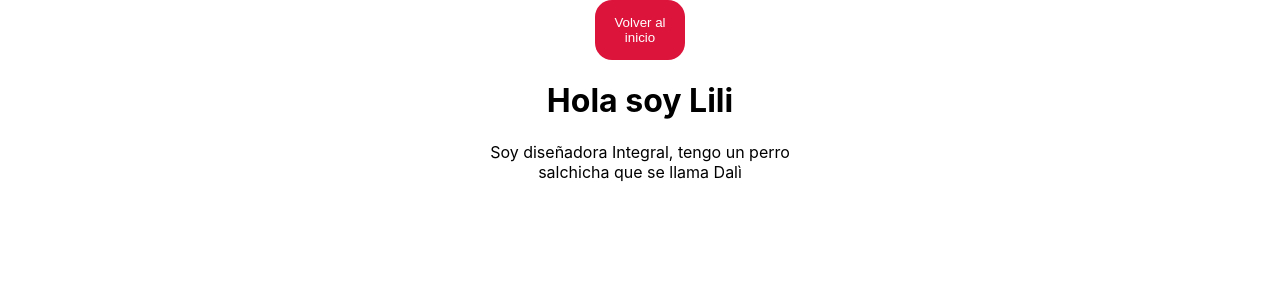
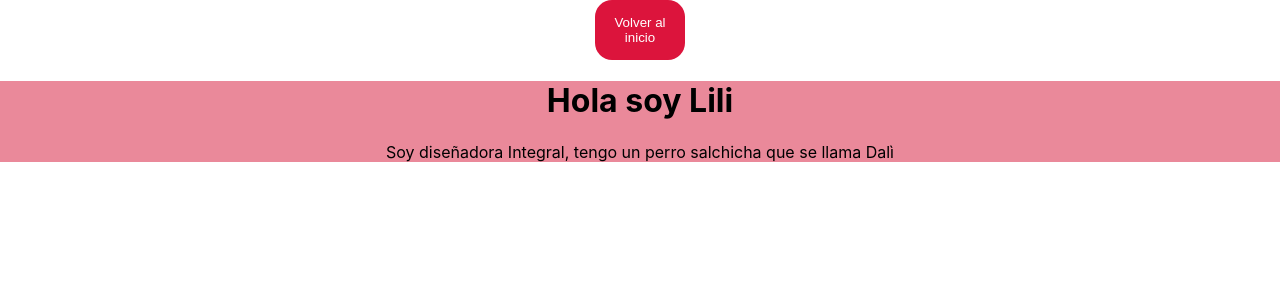
Before and after one commit to KarinaKanoDev/Practica-Talent, a React (Create React App) app: page /Lili in a window 1280 px wide. Shown: the top 300 px of the page. Built offline with nearby package versions, Linux system fonts and the light colour scheme.

Commit message:
Descripcion con backgorund

```diff
--- a/src/Components/Lili/Lili.css
+++ b/src/Components/Lili/Lili.css
@@ -0,0 +1,4 @@
+.content-description{
+    background-color: #EA899A;
+
+}
--- a/src/Components/Lili/Lili.jsx
+++ b/src/Components/Lili/Lili.jsx
@@ -5,8 +5,12 @@ const Lili = () => {
     return (
         <Fragment>
             <BotonHomePage />
+            <div className="content-description">
             <h1>Hola soy Lili</h1>
-            <p>Soy diseñadora Integral, tengo un perro <br></br>salchicha que se llama Dalì</p>
+            <p>Soy diseñadora Integral, tengo un perro salchicha que se llama Dalì</p>
+            </div>
+
+
         </Fragment>
      );
 }
```
